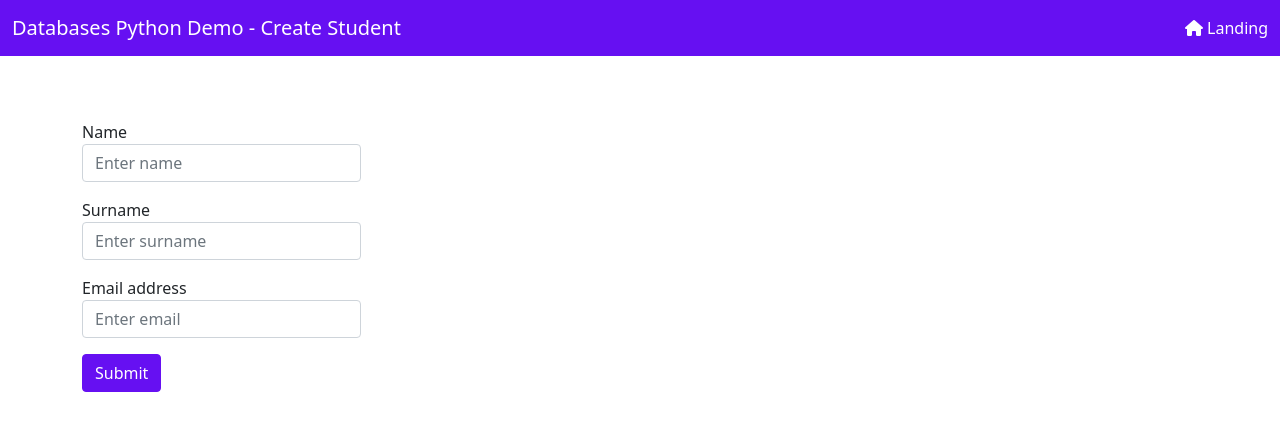
After one commit to DimK19/Databases-Python-Demo, a Flask app: page /student-creation-page in a window 1280 px wide. The commit adds this page. Shown: the top 431 px of the page. Run offline with Flask 2, Linux system fonts and the light colour scheme; some libraries are stand-ins or nearby versions.

Commit message:
Create data entry endpoint, modify schema
to add constraints, flash messages, and adjust css

```diff
--- a/db-project-demo.sql
+++ b/db-project-demo.sql
@@ -22,7 +22,7 @@ DROP TABLE IF EXISTS `grades`;
 CREATE TABLE `grades` (
   `id` int NOT NULL,
   `course_name` varchar(45) NOT NULL,
-  `grade` int NOT NULL,
+  `grade` int NOT NULL CHECK (`grade` >= 0 AND `grade` <= 100),
   `student_id` int NOT NULL,
   PRIMARY KEY (`id`),
   UNIQUE KEY `id_UNIQUE` (`id`),
@@ -54,7 +54,7 @@ CREATE TABLE `students` (
   `id` int NOT NULL AUTO_INCREMENT,
   `name` varchar(45) NOT NULL,
   `surname` varchar(45) NOT NULL,
-  `email` varchar(100) NOT NULL,
+  `email` varchar(100) NOT NULL CHECK (`email` LIKE '_%@_%._%'),
   PRIMARY KEY (`id`),
   UNIQUE KEY `id_UNIQUE` (`id`)
 ) ENGINE=InnoDB AUTO_INCREMENT=13 DEFAULT CHARSET=utf8mb4 COLLATE=utf8mb4_0900_ai_ci;
--- a/flaskr/__init__.py
+++ b/flaskr/__init__.py
@@ -10,6 +10,7 @@ app.config["MYSQL_USER"] = ''
 app.config["MYSQL_PASSWORD"] = ''
 app.config["MYSQL_DB"] = ''
 app.config["MYSQL_HOST"] = ''
+app.config["SECRET_KEY"] = '' ## could be generated by secrets.token_hex()
 
 db = MySQL(app)
 
--- a/flaskr/routes.py
+++ b/flaskr/routes.py
@@ -1,12 +1,9 @@
-from flask import Flask
-from flask import render_template
-from flask import request
+from flask import Flask, render_template, request, flash, redirect, url_for
 from flask_mysqldb import MySQL
 from flaskr import app, db
 
 @app.route("/")
 def index():
-    print("what")
     try:
         cur = db.connection.cursor()
         cur.execute("SELECT * FROM grades, students WHERE course_name = 'DRI' AND grades.student_id = students.id ORDER BY grade DESC LIMIT 1")
@@ -20,8 +17,6 @@ def index():
         best_shooting_grade = res.get("grade")
         best_shooter = res.get("name") + " " + res.get("surname")
 
-        print(best_dribbler)
-        print(best_shooter)
         return render_template("landing.html",
                                pageTitle = "Landing Page",
                                best_dribbling_grade = best_dribbling_grade,
@@ -45,6 +40,24 @@ def getStudents():
     except Exception as e:
         print(e)
 
+@app.route("/student-creation-page")
+def studentCreationPage():
+    return render_template("create_student.html", pageTitle = "Create Student")
+
+@app.route("/create-student", methods = ["POST"]) ## "GET" by default
+def createStudent():
+    newStudent = request.form
+    query = "INSERT INTO students(name, surname, email) VALUES ('{}', '{}', '{}');".format(newStudent['name'], newStudent['surname'], newStudent['email'])
+    try:
+        cur = db.connection.cursor()
+        cur.execute(query)
+        db.connection.commit()
+        cur.close()
+        flash("Student inserted successfully", "success")
+    except Exception as e: ## OperationalError
+        flash(str(e), "danger")
+    return redirect(url_for("index"))
+
 @app.route("/grades")
 def getGrades():
     try:
--- a/flaskr/static/css/styles.css
+++ b/flaskr/static/css/styles.css
@@ -61,6 +61,21 @@
   text-decoration: none;
   color: white;
   font-size: 16px;
+}
+
+.btn-submit-custom {
+  background-color: var(--bs-indigo);
+  border-color: var(--bs-indigo);
+}
+
+.btn-submit-custom:hover {
+  background-color: var(--bs-indigo);
+  border-color: var(--bs-indigo);
+  opacity: 0.7;
+}
+
+.alert-custom {
+    margin-top: 0.5em;
 }
 
 /* ERROR PAGE STYLE */
--- /dev/null
+++ b/flaskr/templates/create_student.html
@@ -0,0 +1,24 @@
+{% extends "global_layout.html" %}
+{% block content %}
+<div class="container">
+    <div class="row" id="row">
+        <div class="col-md-12">
+            <form class="form-horizontal" name="student-form" action="{{ url_for('createStudent') }}" method="POST">
+                <div class="form-group col-sm-3 mb-3">
+                    <label for="name">Name</label>
+                    <input type="text" class="form-control" name="name" placeholder="Enter name">
+                </div>
+                <div class="form-group col-sm-3 mb-3">
+                    <label for="surname">Surname</label>
+                    <input type="text" class="form-control" name="surname" placeholder="Enter surname">
+                </div>
+                <div class="form-group col-sm-3 mb-3">
+                    <label for="email">Email address</label>
+                    <input type="text" class="form-control" name="email" placeholder="Enter email">
+                </div>
+                <button type="submit" class="btn btn-primary btn-submit-custom">Submit</button>
+            </form>
+    </div>
+    </div>
+</div>
+{% endblock content %}
```
Also changed, not shown: flaskr/templates/landing.html (+23 -2 lines).
